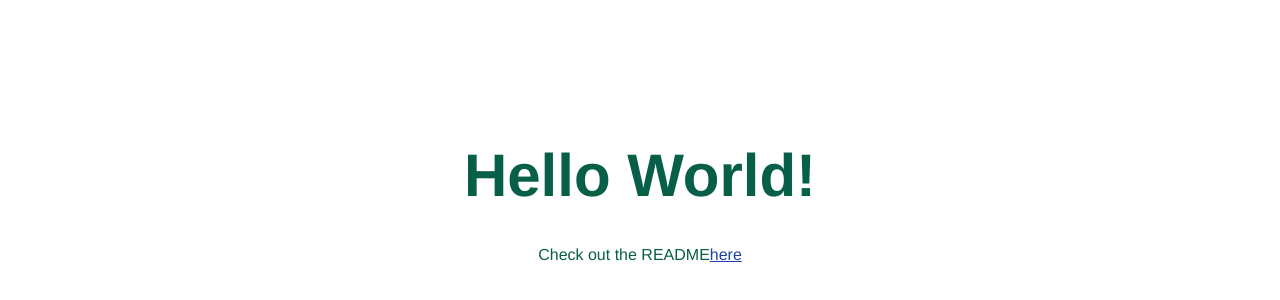
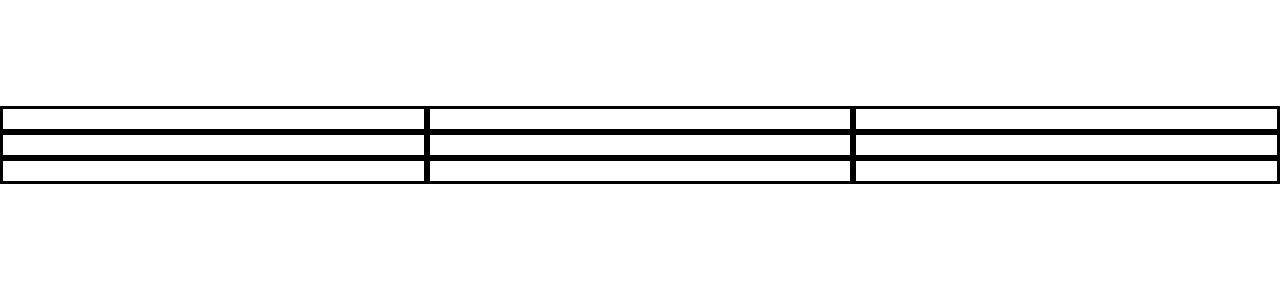
Before and after one commit to Wiegand92/tic-tac-toe, a React app: page / in a window 1280 px wide. Shown: the part 214-514 px from the top of the page. Built offline with nearby package versions, Linux system fonts and the light colour scheme.

Commit message:
add game to app

```diff
--- a/src/components/App.jsx
+++ b/src/components/App.jsx
@@ -1,12 +1,9 @@
 import React from 'react';
+import Board from './Board';
 
 const App = () => (
   <div className="app">
-    <h1>Hello World!</h1>
-    <p>
-      Check out the README
-      <a href="https://github.com/Wiegand92/react-tw">here</a>
-    </p>
+    <Board />
   </div>
 );
 
--- /dev/null
+++ b/src/components/Board.jsx
@@ -0,0 +1,31 @@
+import React, {useEffect, useState} from 'react';
+import 'tailwindcss/tailwind.css';
+
+import Square from './Square';
+import TicTacToe from '../utils/game-board/tic-tac-toe';
+
+const Board = () => {
+  const [game, setGame] = useState(new TicTacToe)
+  const [board, setBoard] = useState([]);
+
+  useEffect(() => { setBoard(game.getBoard())}, []);
+  useEffect(() => console.log(game), [board])
+
+  const markBoard = (index) => game.markSpot(index);
+
+  return (
+    <div className='board' style={{gridTemplateColumns: `repeat(${game.boardSize}, 1fr)`}}>
+      {board.map((piece, index) => (
+        <Square
+          piece={piece}
+          key={index}
+          index={index}
+          setBoard={setBoard}
+          markSpot={markBoard}
+        />
+      ))}
+    </div>
+  );
+};
+
+export default Board;
--- /dev/null
+++ b/src/components/Square.jsx
@@ -0,0 +1,14 @@
+import React from 'react';
+
+const Square = ({piece, index, markSpot, setBoard}) => {
+  const handleClick = () => {
+    const newBoard = markSpot(index);
+    if (Array.isArray(newBoard)) {
+      setBoard([...newBoard]);
+    }
+  };
+
+  return <div onClick={handleClick} className="square">{piece}</div>;
+};
+
+export default Square;
--- /dev/null
+++ b/src/styles/components/_board.scss
@@ -0,0 +1,3 @@
+.board{
+  @apply grid;
+}
--- /dev/null
+++ b/src/styles/components/_square.scss
@@ -0,0 +1,5 @@
+.square{
+  min-width: 20px;
+  min-height: 20px;
+  @apply border-solid border-black row-span-1 col-span-1;
+}
--- a/src/styles/style.scss
+++ b/src/styles/style.scss
@@ -1,3 +1,5 @@
-@import './base/base';
+@use './base/base';
 
-@import './components/app';
+@use './components/app';
+@use './components/board';
+@use './components/square';
--- a/tailwind.config.js
+++ b/tailwind.config.js
@@ -2,7 +2,8 @@ module.exports = {
   purge: {
     enabled: true,
     content: [
-      './src/styles/**'
+      './src/styles/**',
+      './src/components/**'
     ]
   },
   darkMode: false, // or 'media' or 'class'
```
Also changed, not shown: .eslintrc.js.
